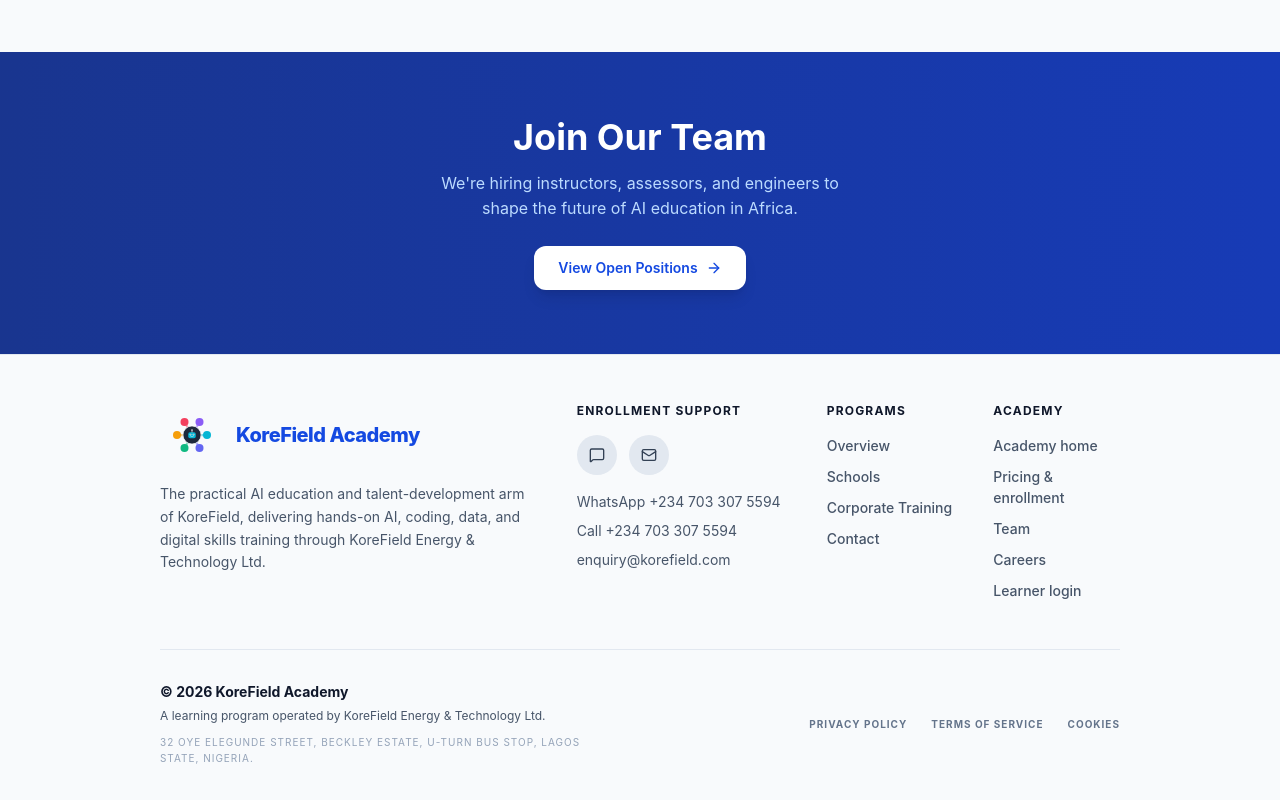
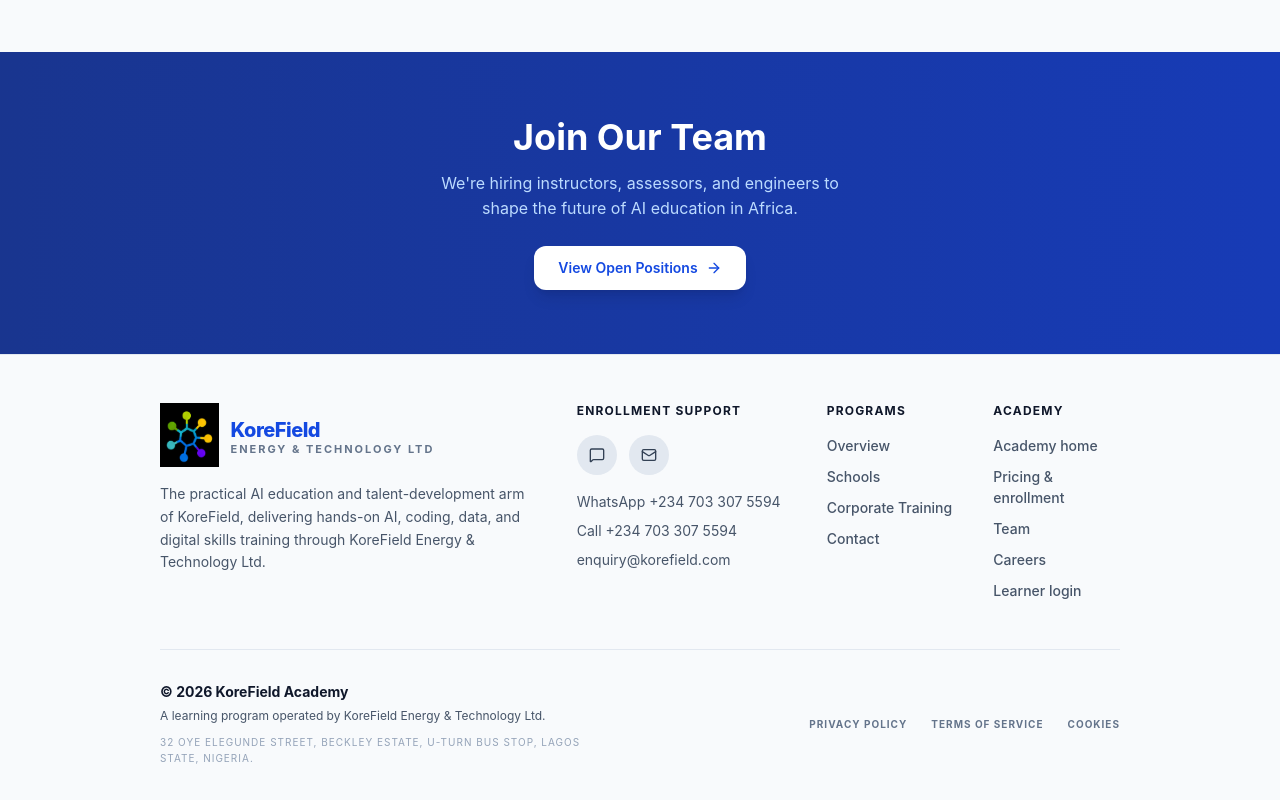
Before and after one commit to martinktay/korefield-energy-technology, a Next.js app in the folder frontend/: page /team in a window 1280 px wide. Shown: the part 2181-2981 px from the top of the page. Built offline with nearby package versions, Linux system fonts and the light colour scheme.

Commit message:
Use official KoreField logo across Academy site

```diff
--- a/frontend/src/components/layout/site-footer.tsx
+++ b/frontend/src/components/layout/site-footer.tsx
@@ -25,8 +25,11 @@
         <div className="mb-12 grid grid-cols-1 gap-10 md:grid-cols-12">
           <div className="md:col-span-5">
             <Link href="/" className="mb-4 inline-flex items-center gap-3">
-              <Image src="/logo.svg" alt="KoreField Academy logo" width={72} height={72} className="h-14 w-auto sm:h-16" />
-              <span className="text-xl font-extrabold tracking-tight text-brand-700">KoreField Academy</span>
+              <Image src="/images/korefield-logo.png" alt="KoreField Logo" width={72} height={72} className="h-14 w-auto sm:h-16" />
+              <span className="flex flex-col leading-none">
+                <span className="text-xl font-extrabold tracking-tight text-brand-700">KoreField</span>
+                <span className="text-[11px] font-bold uppercase tracking-[0.18em] text-surface-500">Energy &amp; Technology Ltd</span>
+              </span>
             </Link>
             <p className="max-w-sm text-body-sm leading-relaxed text-surface-600">
               The practical AI education and talent-development arm of KoreField, delivering hands-on AI, coding, data, and digital skills training through KoreField Energy &amp; Technology Ltd.
```
Also changed, not shown: 1 other file (tests, documents, lock files or other folders).
